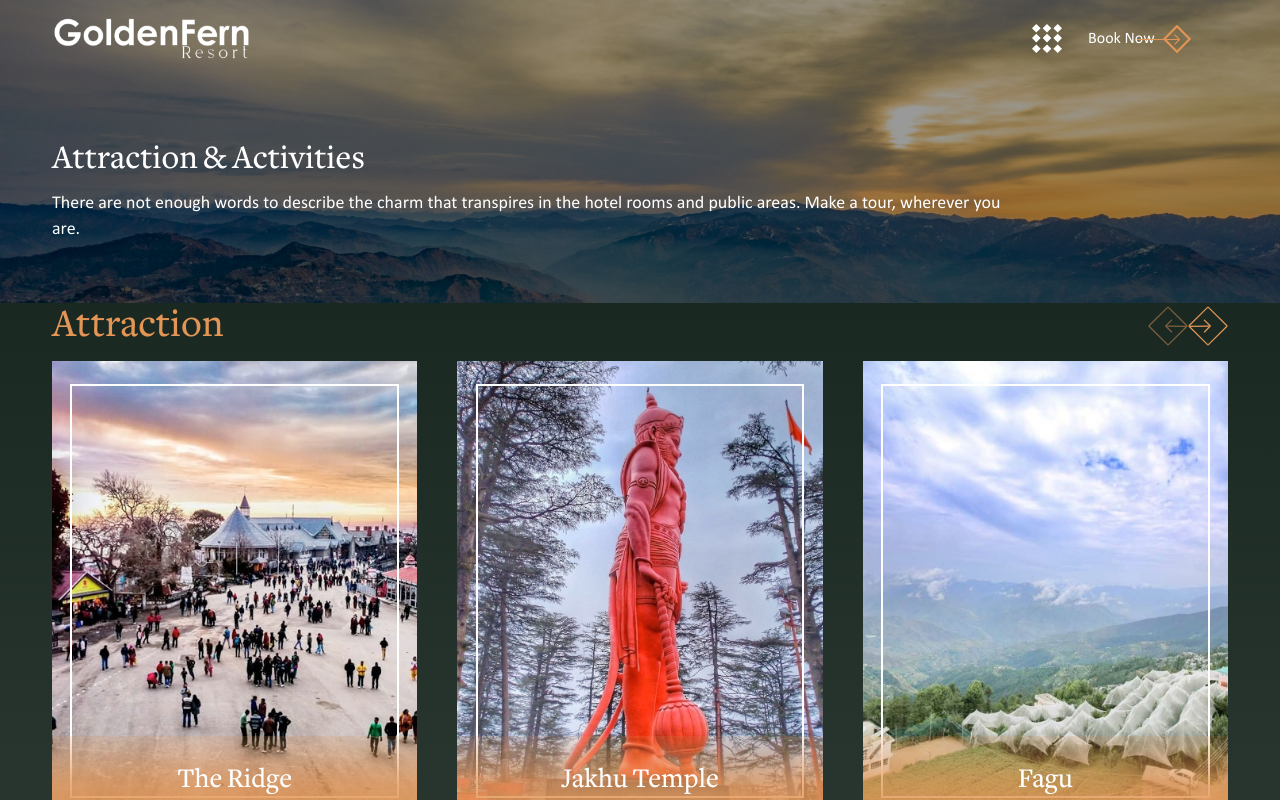
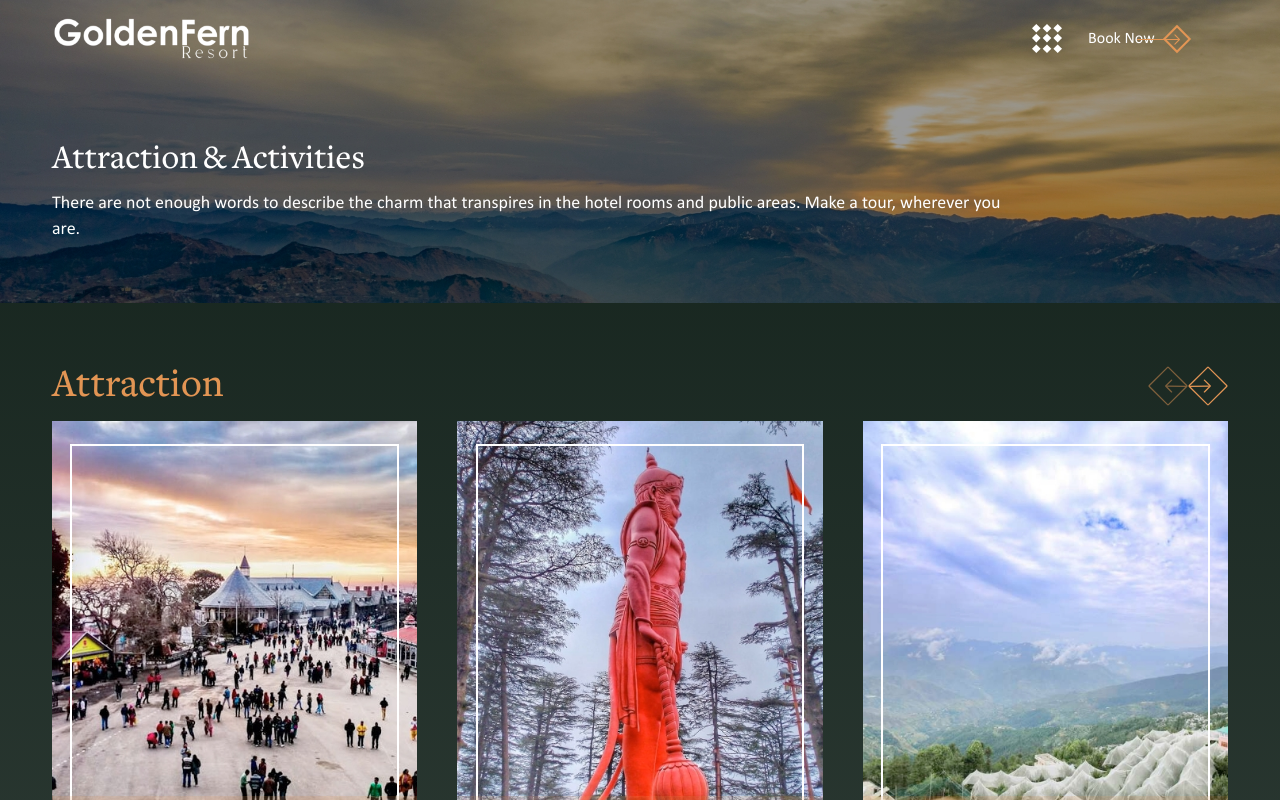
Before and after one commit to Ishavbhatt/goldenfern-main, a Next.js app: page /Attractionactivities in a window 1280 px wide. Shown: the top 800 px of the page. Built offline with nearby package versions, Linux system fonts and the light colour scheme.

Commit message:
minor changes

```diff
--- a/pages/Attractionactivities.js
+++ b/pages/Attractionactivities.js
@@ -90,7 +90,7 @@ function Attractionactivities() {
         </div>
       </section>
 
-      <section className="attraction_section common_padding pt-0">
+      <section className="attraction_section common_padding">
         <div className="container">
           <div className="row">
             <div className="col-md-12 col-sm-12 text-left">
```
